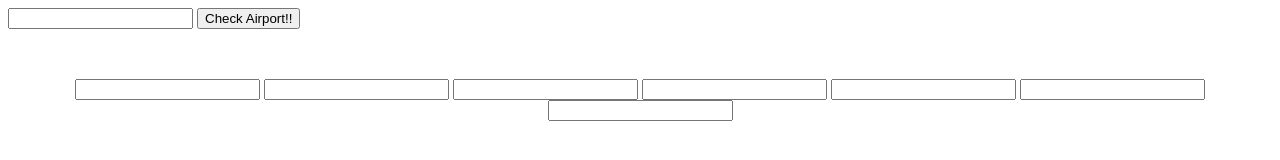
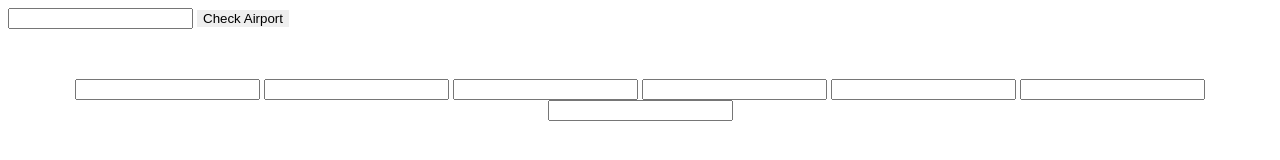
Before and after one commit to ajs32/test, a plain HTML site: page index.html in a window 1280 px wide. Drawn offline with Linux system fonts and the light colour scheme; files whose address does not match are found by name.

Commit message:
Update index.html
Removed button border

```diff
--- a/index.html
+++ b/index.html
@@ -7,7 +7,7 @@
 	<body>
 
 	<input type="text" title="iata code" id="req_iata">
-	<button type="button" onclick="lookup()">Check Airport!!</button>
+	<button style="border: none;" type="button" onclick="lookup()">Check Airport</button>
 
 	<div style="text-align: center; padding: 50px;">
 		<input type="text" id="iata">
```
